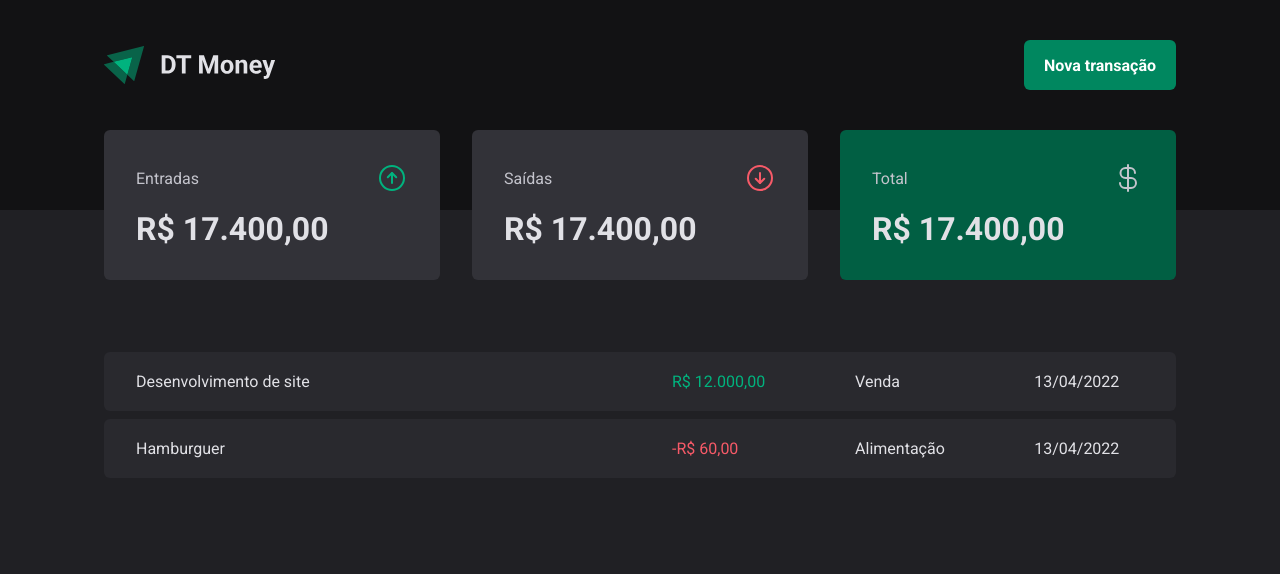
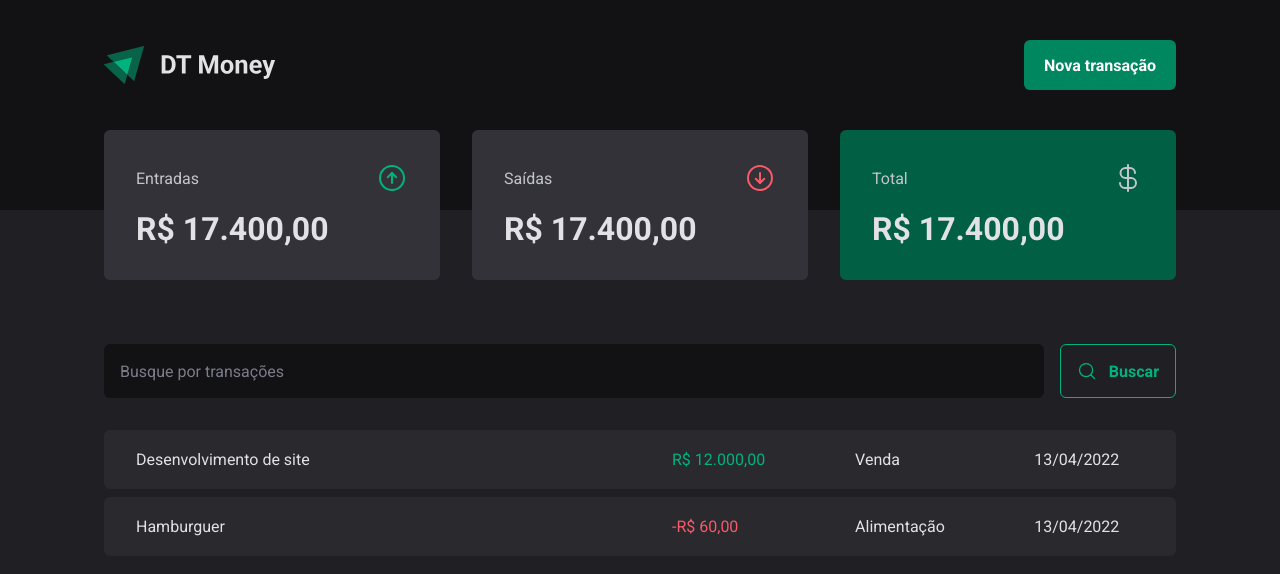
Before and after one commit to tuorjp/dt-money-ignite, a React (Vite) app: page / in a window 1280 px wide. Shown: the top 574 px of the page. Built offline with nearby package versions, Linux system fonts and the light colour scheme.

Commit message:
feat: :sparkles: searchform design

```diff
--- /dev/null
+++ b/src/pages/Transactions/components/SearchForm/index.tsx
@@ -0,0 +1,17 @@
+/* eslint-disable prettier/prettier */
+import {MagnifyingGlass} from 'phosphor-react'
+import { SearchFormContainer } from "./styles";
+
+
+export function SearchForm() {
+  return (
+    <SearchFormContainer>
+        <input type="text" placeholder="Busque por transações" />
+
+        <button type="submit">
+            <MagnifyingGlass size={20}/>
+            Buscar
+        </button>
+    </SearchFormContainer>
+  )
+}
--- /dev/null
+++ b/src/pages/Transactions/components/SearchForm/styles.ts
@@ -0,0 +1,41 @@
+/* eslint-disable prettier/prettier */
+import styled from 'styled-components'
+
+export const SearchFormContainer = styled.form`
+  display: flex;
+  gap: 1rem;
+
+  input {
+    flex: 1;
+    border-radius: 6px;
+    border: 0;
+    background: ${props => props.theme['gray-900']};
+    color: ${props => props.theme['gray-300']};
+    padding: 1rem;
+
+    &::placeholder {
+        color: ${props => props.theme['gray-500']};
+    }
+  }
+
+  button {
+    display: flex;
+    align-items: center;
+    gap: 0.75rem;
+
+    border: 0;
+    padding: 1rem;
+    background: transparent;
+    border: 1px solid ${props => props.theme['green-300']};
+    color: ${props => props.theme['green-300']};
+    font-weight: bold;
+    border-radius: 6px;
+
+    &:hover {
+      background:  ${props => props.theme['green-500']};
+      border: 1px solid ${props => props.theme['green-500']};
+      color: ${props => props.theme.white};
+      transition: background-color 0.2s, color 0.2s, border-color 0.2s;
+    }
+  }
+`
--- a/src/pages/Transactions/index.tsx
+++ b/src/pages/Transactions/index.tsx
@@ -1,6 +1,7 @@
 /* eslint-disable prettier/prettier */
 import { Header } from '../../components/Header'
 import { Summary } from '../../components/Summary'
+import { SearchForm } from './components/SearchForm'
 import { PriceHighlight, TransactionsContainer, TransactionsTable } from './styles'
 
 export function Transactions() {
@@ -10,6 +11,7 @@
       <Summary />
 
       <TransactionsContainer>
+        <SearchForm />
         <TransactionsTable>
           <tbody>
             <tr>
--- a/src/pages/Transactions/styles.ts
+++ b/src/pages/Transactions/styles.ts
@@ -11,7 +11,7 @@
     width: 100%;
     border-collapse: separate;
     border-spacing: 0 0.5rem;
-    /* margin-top: 1.5rem; */
+    margin-top: 1.5rem;
 
     td {
         padding: 1.25rem 2rem;
```
